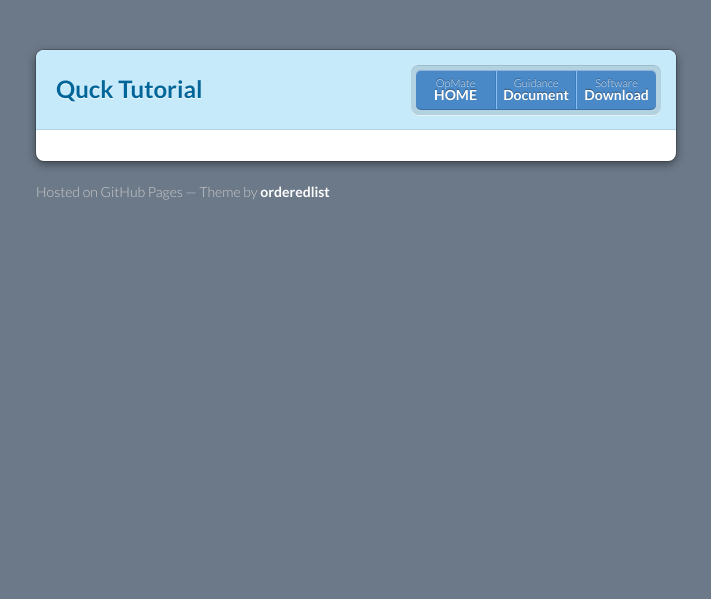
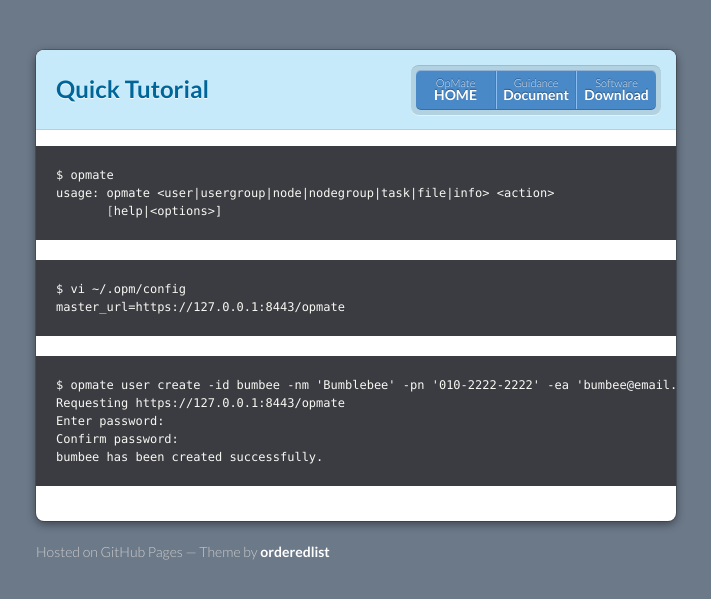
Before and after one commit to opmate/opmate.github.io, a Jekyll site: the page built from document/QuickTutorial.md, in a window 1280 px wide. Shown: the top 599 px of the page, without its empty margins (284-995 px from the left). Built offline with Jekyll 4.4.1, drawn with Linux system fonts in a browser that asks for light colours; our own code applies the rules of GitHub Pages for plain Markdown files; a script that is not in the unit is left out; the repository's description, which GitHub fills in, is left out.

Commit message:
Update QuickTutorial.md

````diff
--- a/document/QuickTutorial.md
+++ b/document/QuickTutorial.md
@@ -1,3 +1,22 @@
 ---
-title: Quck Tutorial
+title: Quick Tutorial
 ---
+
+```sh
+$ opmate
+usage: opmate <user|usergroup|node|nodegroup|task|file|info> <action>
+       [help|<options>]
+```
+
+```
+$ vi ~/.opm/config
+master_url=https://127.0.0.1:8443/opmate
+```
+
+```
+$ opmate user create -id bumbee -nm 'Bumblebee' -pn '010-2222-2222' -ea 'bumbee@email.com'
+Requesting https://127.0.0.1:8443/opmate
+Enter password:
+Confirm password:
+bumbee has been created successfully.
+```
````
